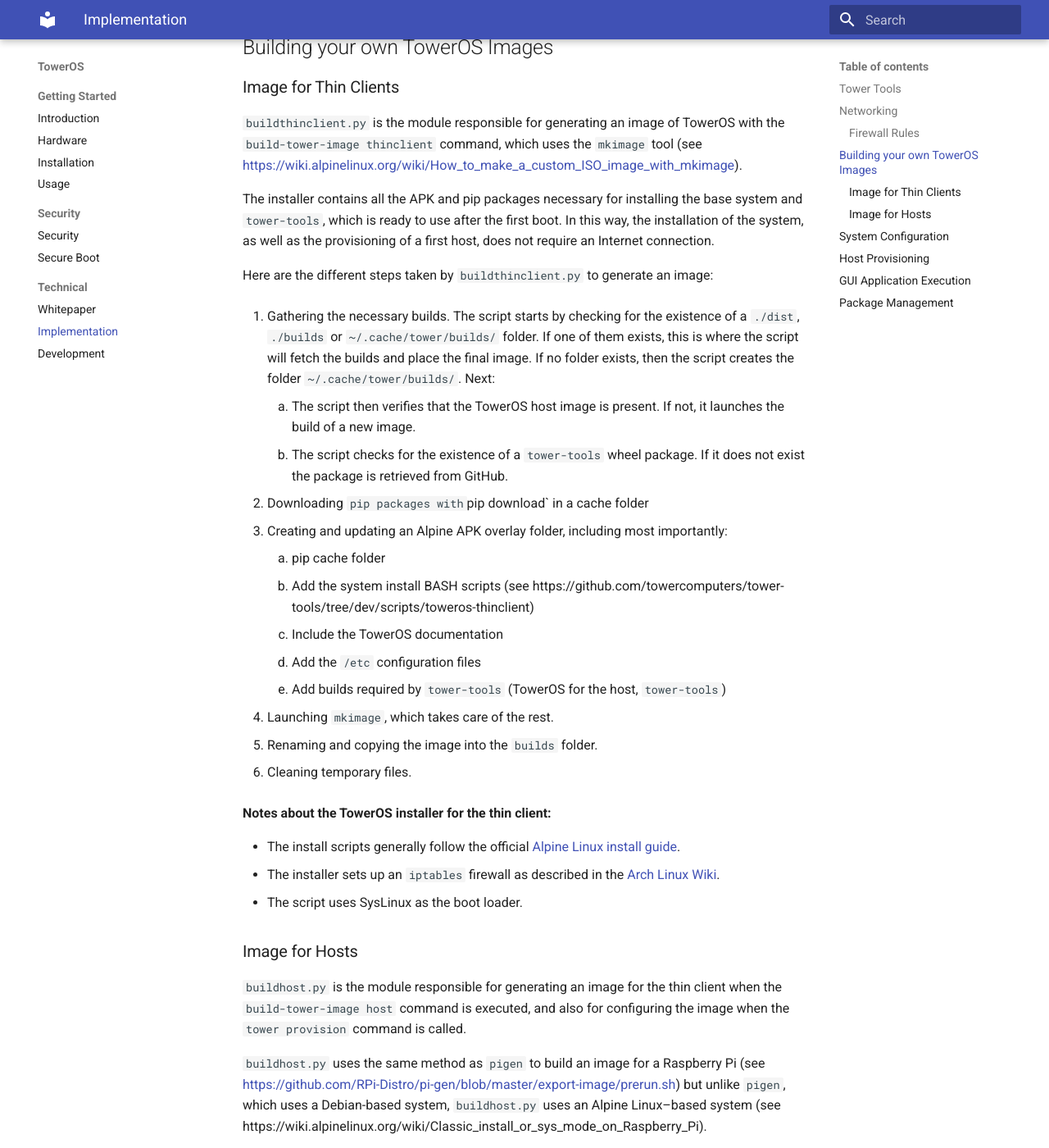
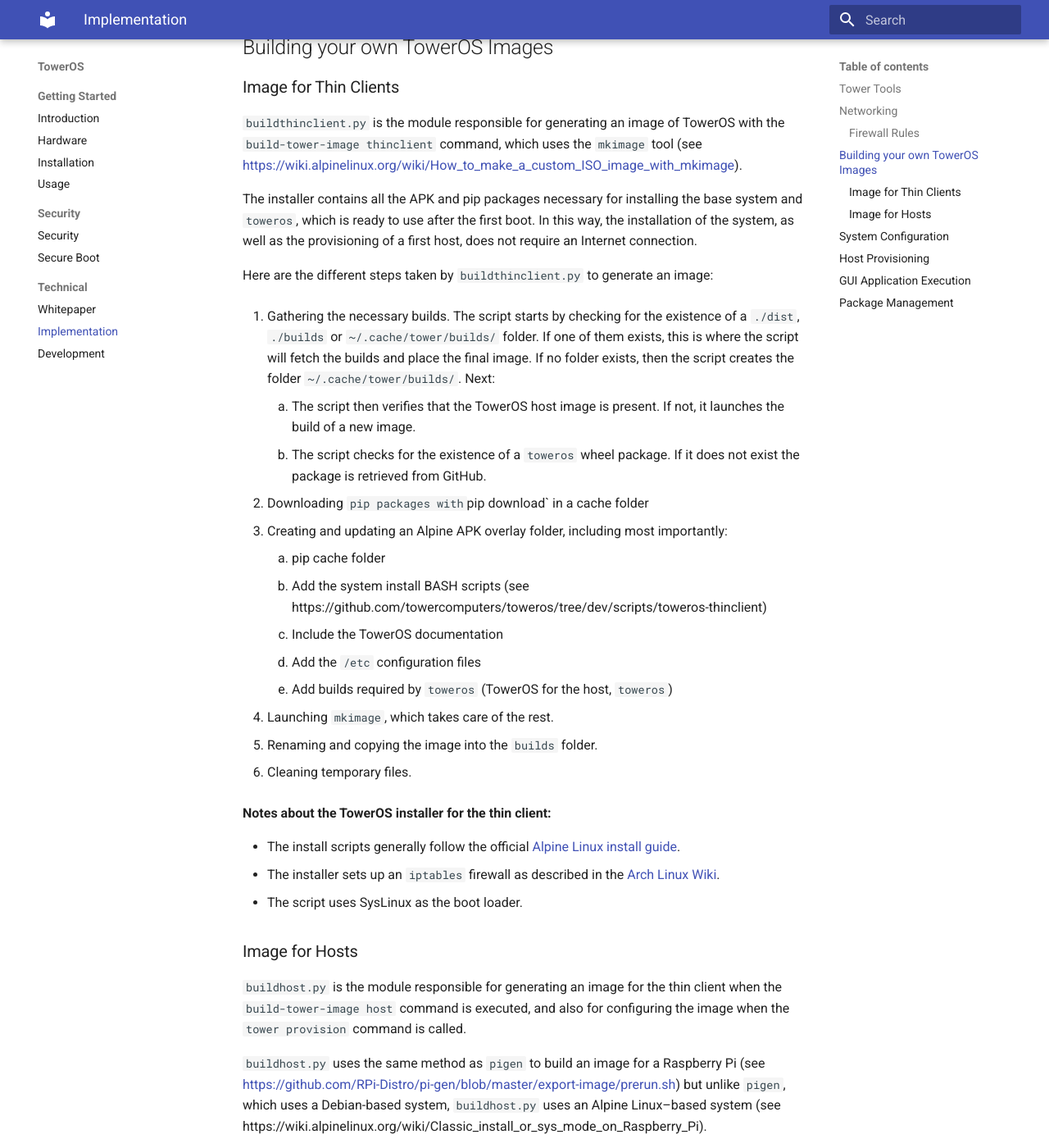
Before and after one commit to towercomputers/toweros, an MkDocs documentation site: the page built from docs/src/implementation.md, in a window 1280 px wide and 1400 px high, scrolled down 1695 px. Shown: the whole window at 82% size. Built offline with MkDocs 1.6.1 and Material for MkDocs 9.7.7, drawn with Linux system fonts in a browser that asks for light colours; some of the changed text lies outside the part shown.

Commit message:
tower-tools -> toweros

```diff
--- a/docs/src/implementation.md
+++ b/docs/src/implementation.md
@@ -5,7 +5,7 @@
 
 ## Tower Tools
 
-The `tower-tools` package contains all of the tooling necessary to build TowerOS images for both the thin client and for the hosts (a pre-built image for the thin client—containing a pre-built image for hosts---is available on the [GitHub Releases](https://github.com/towercomputers/toweros/releases) page).
+The `toweros` package contains all of the tooling necessary to build TowerOS images for both the thin client and for the hosts (a pre-built image for the thin client—containing a pre-built image for hosts---is available on the [GitHub Releases](https://github.com/towercomputers/toweros/releases) page).
 
 This package is organized into six primary modules:
 
@@ -52,7 +52,7 @@
 
 `buildthinclient.py` is the module responsible for generating an image of TowerOS with the `build-tower-image thinclient` command, which uses the `mkimage` tool (see <https://wiki.alpinelinux.org/wiki/How_to_make_a_custom_ISO_image_with_mkimage>).
 
-The installer contains all the APK and pip packages necessary for installing the base system and `tower-tools`, which is ready to use after the first boot. In this way, the installation of the system, as well as the provisioning of a first host, does not require an Internet connection.
+The installer contains all the APK and pip packages necessary for installing the base system and `toweros`, which is ready to use after the first boot. In this way, the installation of the system, as well as the provisioning of a first host, does not require an Internet connection.
 
 Here are the different steps taken by `buildthinclient.py` to generate an image:
 
@@ -60,17 +60,17 @@
 The script starts by checking for the existence of a `./dist`, `./builds` or `~/.cache/tower/builds/` folder. If one of them exists, this is where the script will fetch the builds and place the final image. If no folder exists, then the script creates the folder `~/.cache/tower/builds/`. Next:
 
     1. The script then verifies that the TowerOS host image is present. If not, it launches the build of a new image.
-    2. The script checks for the existence of a `tower-tools` wheel package. If it does not exist the package is retrieved from GitHub.
+    2. The script checks for the existence of a `toweros` wheel package. If it does not exist the package is retrieved from GitHub.
 
 2. Downloading `pip packages with `pip download` in a cache folder
 
 4. Creating and updating an Alpine APK overlay folder, including most importantly:
 
     1. pip cache folder
-    2. Add the system install BASH scripts (see https://github.com/towercomputers/tower-tools/tree/dev/scripts/toweros-thinclient)
+    2. Add the system install BASH scripts (see https://github.com/towercomputers/toweros/tree/dev/scripts/toweros-thinclient)
     3. Include the TowerOS documentation
     4. Add the `/etc` configuration files
-    5. Add builds required by `tower-tools` (TowerOS for the host, `tower-tools`)
+    5. Add builds required by `toweros` (TowerOS for the host, `toweros`)
 
 5. Launching `mkimage`, which takes care of the rest.
 
@@ -91,7 +91,7 @@
 
 `buildhost.py` uses the same method as `pigen` to build an image for a Raspberry Pi (see [https://github.com/RPi-Distro/pi-gen/blob/master/export-image/prerun.sh](https://github.com/RPi-Distro/pi-gen/blob/master/export-image/prerun.sh)) but unlike `pigen`, which uses a Debian-based system, `buildhost.py` uses an Alpine Linux–based system (see https://wiki.alpinelinux.org/wiki/Classic_install_or_sys_mode_on_Raspberry_Pi).
 
-The `tower provision` command finalises the configuration of the image, which is otherwise neither secure nor ready to be used by `tower-tools`.
+The `tower provision` command finalises the configuration of the image, which is otherwise neither secure nor ready to be used by `toweros`.
 
 Here are the different steps taken by `buildhost.py` to generate an image:
 
@@ -124,7 +124,7 @@
 
 ## System Configuration
 
-A TowerOS system uses a single configuration file in the same format as an SSH config file: `~/.ssh/tower.conf`. This file, referenced in `~/.ssh/config`, is used both by `tower-tools` to maintain the list of hosts and by `ssh` to access hosts directly with `[thinclient]$ ssh <host>`. The script `sshconf.py` is responsible for maintaining this file and generally anything that requires manipulation of something in the `~./ssh` folder. Notably:
+A TowerOS system uses a single configuration file in the same format as an SSH config file: `~/.ssh/tower.conf`. This file, referenced in `~/.ssh/config`, is used both by `toweros` to maintain the list of hosts and by `ssh` to access hosts directly with `[thinclient]$ ssh <host>`. The script `sshconf.py` is responsible for maintaining this file and generally anything that requires manipulation of something in the `~./ssh` folder. Notably:
 
 1. discovering the IP of a newly installed host and updating `tower.conf` accordingly
 2. updating `~/.ssh/know_hosts`
@@ -143,7 +143,7 @@
 2. Generate the host configuration (`tower.env`) with the values provided on the command line or with those retrieved from the thin client
 3. Copy of the TowerOS thin client image onto the SD card and incclude the configuration file
 4. Wait for the new host to be detected on the network after the user has inserted the SD card into the host device
-5. Update the `ssh` and `tower-tools` configuration files
+5. Update the `ssh` and `toweros` configuration files
 
 Once a host has been provisioned, it should be accessible with `$ ssh <host>` or `$ tower run <host> <command>`.
 
```
Also changed, not shown: docs/src/installation.md (+1 -1 lines), 5 other files.
